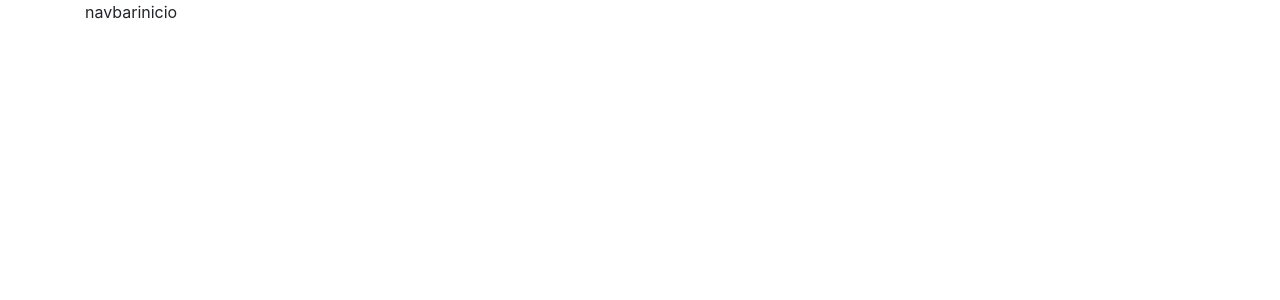
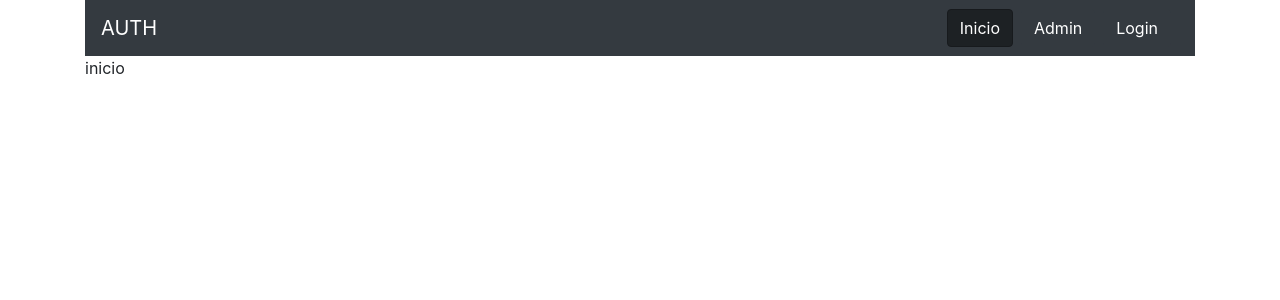
Before and after one commit to emege93/React-Crud-firebase-login-auth-example, a React (Create React App) app: page / in a window 1280 px wide. Shown: the top 300 px of the page. Built offline with nearby package versions, Linux system fonts and the light colour scheme.

Commit message:
Add Navbar

```diff
--- a/src/App.jsx
+++ b/src/App.jsx
@@ -1,11 +1,12 @@
 import React from 'react'
 import { BrowserRouter as Router, Switch, Route } from "react-router-dom";
+import Navbar from './components/Navbar';
 
 function App() {
   return (
     <Router>
       <div className="container">
-        navbar
+        <Navbar/>
         <Switch>
           <Route path="/login">
             login
--- /dev/null
+++ b/src/components/Navbar.jsx
@@ -0,0 +1,25 @@
+import React from 'react'
+import { Link, NavLink } from "react-router-dom";
+
+const Navbar = () => {
+    return (
+        <div className="navbar navbar-dark bg-dark">
+            <Link className="navbar-brand" to="/">AUTH</Link>
+            <div>
+                <div className="d-flex">
+                    <NavLink className="btn btn-dark mr-2" to="/" exact>
+                        Inicio
+                    </NavLink>
+                    <NavLink className="btn btn-dark mr-2" to="/admin">
+                        Admin
+                    </NavLink>
+                    <NavLink className="btn btn-dark mr-2" to="/login">
+                        Login
+                    </NavLink>
+                </div>
+            </div>
+        </div>
+    )
+}
+
+export default Navbar
```
